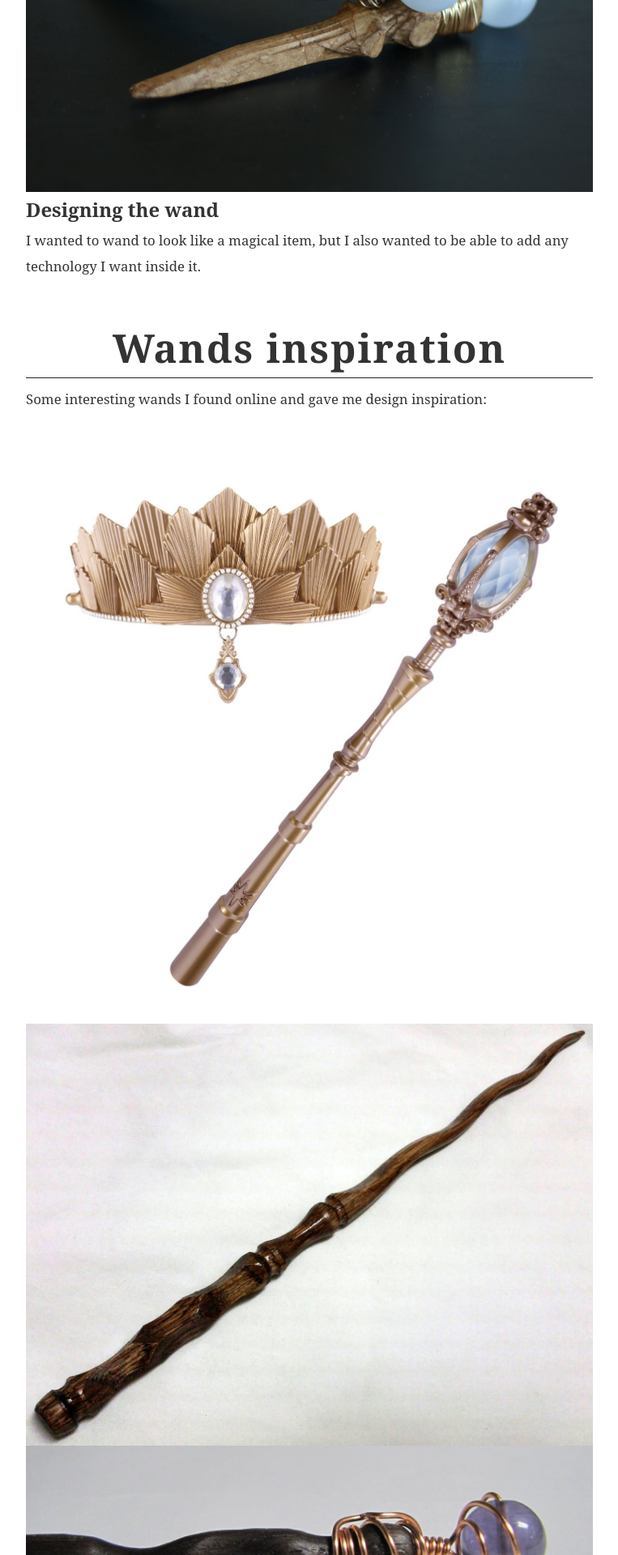
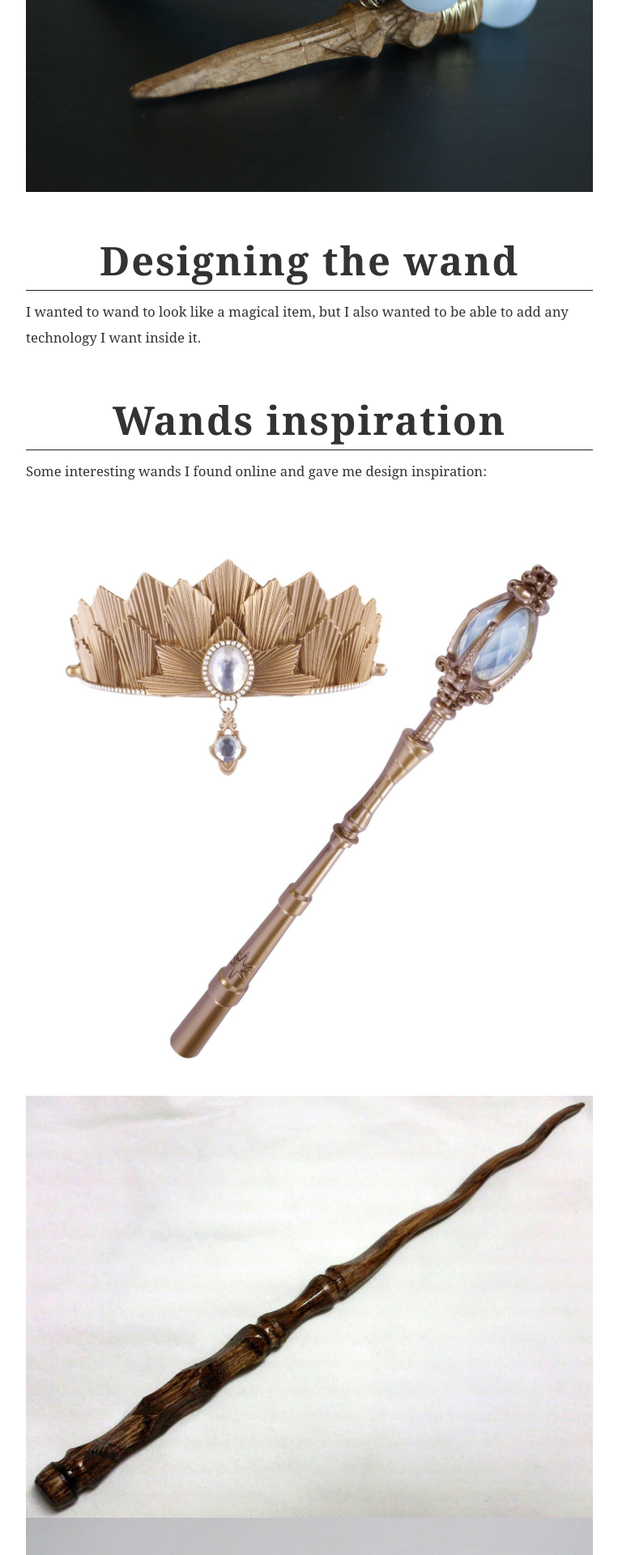
Before and after one commit to jasrub/indistinguishableFrom-MAS.s65, a Jekyll site: the page built from _posts/2016-05-10-final.md, in a window 1280 px wide. Shown: the part 1281-3201 px from the top of the page at 81% size, without its empty margins (258-1021 px from the left). Built offline with Jekyll 4.4.1, drawn with Linux system fonts in a browser that asks for light colours; some web fonts are replaced.

Commit message:
fix titiles

```diff
--- a/_posts/2016-05-10-final.md
+++ b/_posts/2016-05-10-final.md
@@ -12,7 +12,7 @@
 
 ![wand with ball]({{site.baseurl}}/img/final/wands.jpg)
 
-### Designing the wand
+#### Designing the wand
 I wanted to wand to look like a magical item, but I also wanted to be able to add any technology I want inside it.
 
 #### Wands inspiration
@@ -23,7 +23,7 @@
 ![wand example]({{site.baseurl}}/img/final/wand_example2.jpg)
 ![wand example]({{site.baseurl}}/img/final/wand_example3.jpg)
 
-#### Wand Fabrication
+### Wand Fabrication
 
 I user Rhineceros to design my desired wand shape.
 I then used the very useful command "contour" that generates layered outlines.
@@ -48,7 +48,7 @@
 
 ![wand with ball]({{site.baseurl}}/img/final/wands2.jpg)
 
-#### The Lantern
+### The Lantern
 
 I borrowed this great BLE connected lantern from the kind Oren Lederman.
 It is connected to a Nrf51UART chip, and programmed to get string messages of the list ["ON", "OFF", "FADE", "BLINK"].
@@ -60,7 +60,7 @@
 ![lantern]({{site.baseurl}}/img/final/ lantern.jpg)
 
 
-### Programming the System
+#### Programming the System
 
 I used Node.js to write a server that runs on my computer, connects to the wand and the lights,
 And starts different actions according to the wand movement.
```
